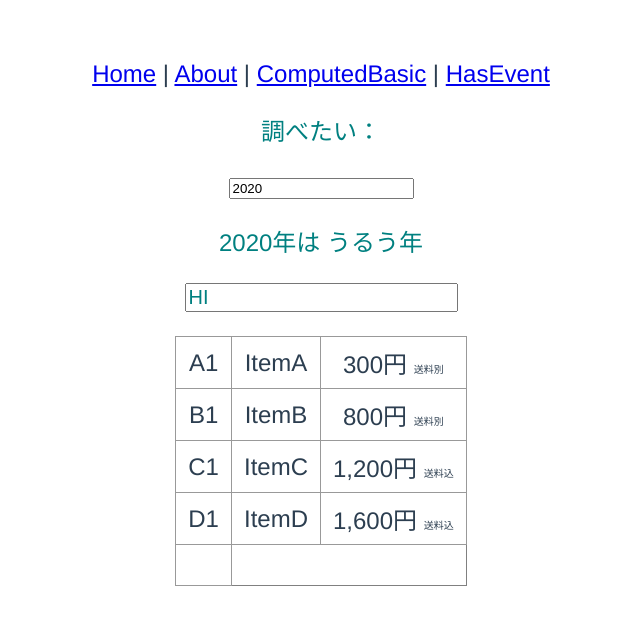
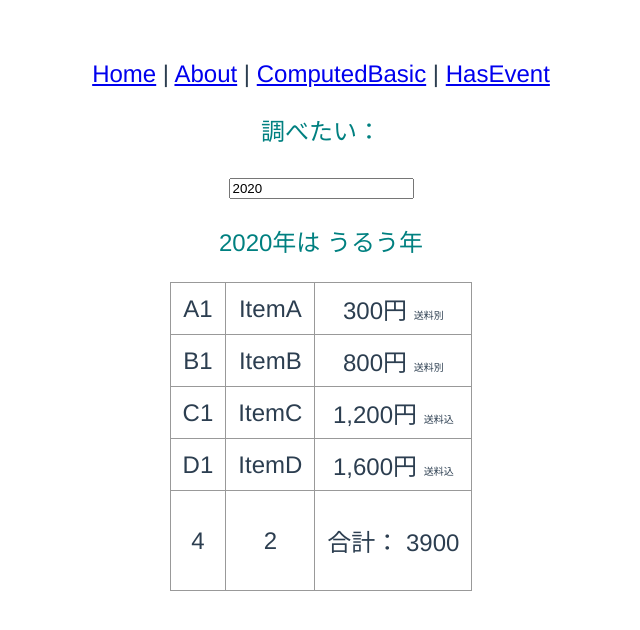
Before and after one commit to BoxPistols/KaeruVue, a Vue app: page / in a window 1280 px wide. Shown: the top 630 px of the page, without its empty margins (319-959 px from the left). Built offline with nearby package versions, Linux system fonts and the light colour scheme.

Commit message:
dummy table

```diff
--- a/src/views/Home.vue
+++ b/src/views/Home.vue
@@ -7,9 +7,7 @@
     <p><input type="text" v-model="year"></p>
     <p v-bind:class="{active: isUrudoshi}">{{ year }}年は {{ isUrudoshi ? 'うるう年' : 'うるう違う' }}</p>
   </div>
-
-  <input type="text" v-bind:value="msg" v-bind:style="{fontSize: pSize}" v-bind:class="{active: isActive}">
-
+  <!-- <input type="text" v-bind:value="msg" v-bind:style="{fontSize: pSize}" v-bind:class="{active: isActive}"> -->
   <table border="1">
     <tr v-for="item in products" :key="item.code">
       <td>{{ item.code }}</td>
@@ -18,7 +16,17 @@
     </tr>
     <tr>
       <td>
-        <p>{{ products.price }}</p>
+        <p>{{ products.length }}</p>
+      </td>
+      <td>
+        <!-- <p v-for="value in products" :key="value">{{ value.name.length }}</p> -->
+        <p>{{ dmyCalA.length + 2 }}</p>
+      </td>
+      <td>
+        <!-- <p>{{ products[0].price + products[1].price }}</p> -->
+        <!-- https://teratail.com/questions/200551 -->
+        <p>合計： {{ totalMoney('') }}</p>
+        <!-- <p>{{ this.products.length * 2}}</p> -->
       </td>
     </tr>
   </table>
@@ -62,6 +70,19 @@ export default {
         name: 'ItemD',
         price: 1600,
       },
+    ],
+    list: [{
+        moneyA: 1000,
+        moneyB: 4000
+      },
+      {
+        moneyA: 2000,
+        moneyB: 5000
+      },
+      {
+        moneyA: 3000,
+        moneyB: 6000
+      },
     ]
   }),
   components: {},
@@ -72,7 +93,30 @@ export default {
       } else {
         return false;
       }
-    }
+    },
+  },
+  methods: {
+    totalMoney(type) {
+      let sum = 0;
+      // for (const item of this.list) {
+      for (const item of this.products) {
+        if (type === 'A') {
+          sum += +item.moneyA;
+        } else if (type === 'B') {
+          sum += +item.moneyB;
+        } else {
+          sum += +item.price;
+        }
+      }
+      return sum;
+    },
+    dmyCalA: function() {
+      for (const calA of this.products) {
+        if (calA.name === 'ItemA') {
+          return calA
+        }
+      }
+    },
   },
   filters: {
     // 3桁表示
@@ -82,7 +126,7 @@ export default {
     // 単位
     unit: function(val) {
       return val + '円'
-    }
+    },
   }
 }
 </script>
```
